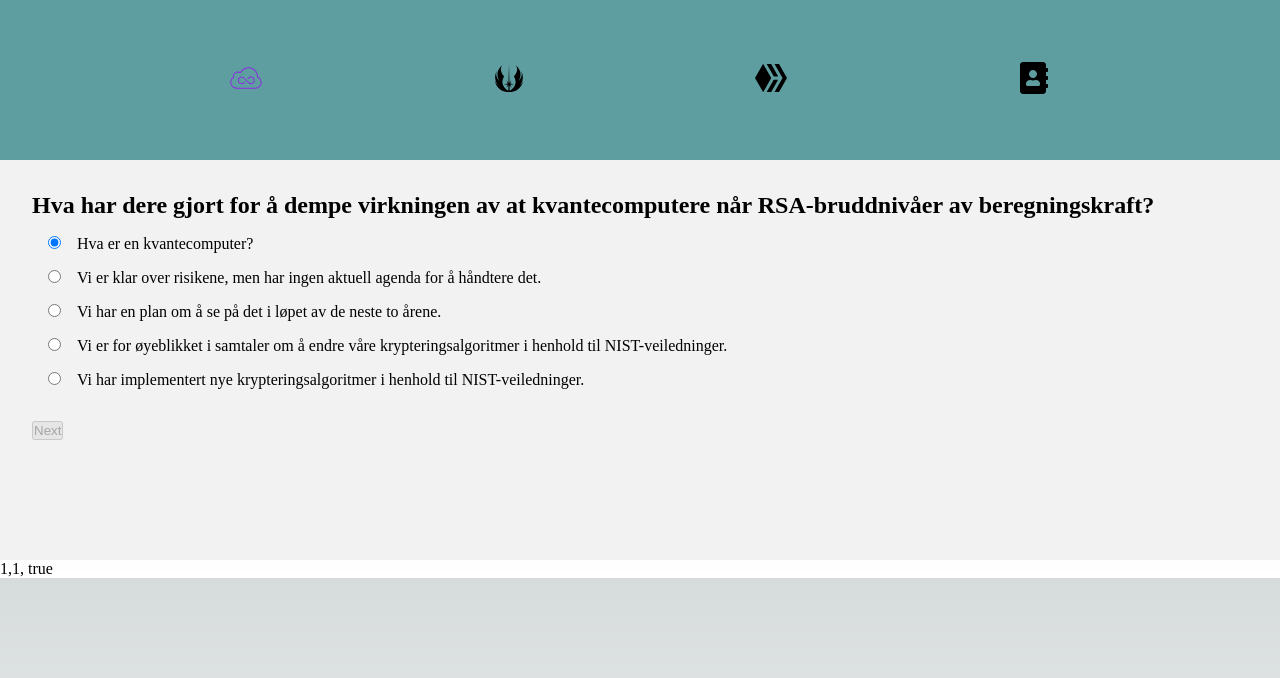
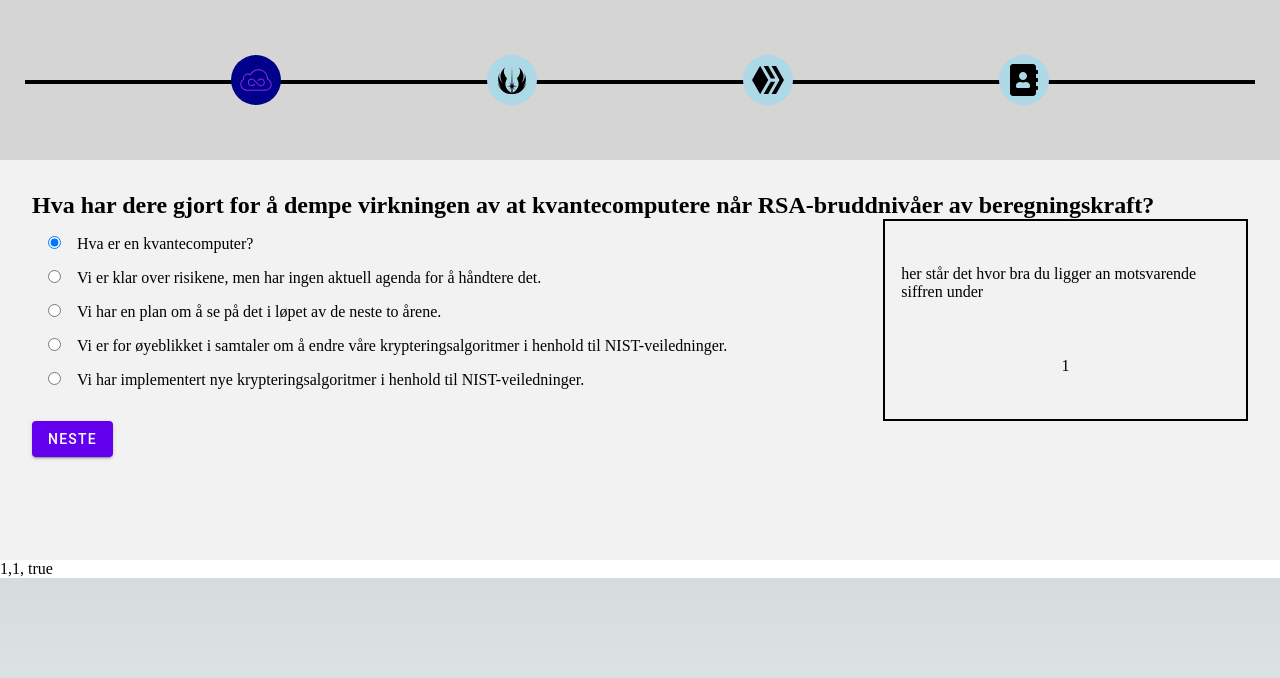
Before and after one commit to Andreas242/sikkertrollis, a Next.js app: page /wizard in a window 1280 px wide. Both pictures are taken after a click on the radio button 54 px from the left and 242 px from the top of the page. Shown: the top 678 px of the page. Built offline with nearby package versions, Linux system fonts and the light colour scheme.

Commit message:
senastekode

```diff
--- a/MOCKDATA/STEPMOCK.tsx
+++ b/MOCKDATA/STEPMOCK.tsx
@@ -20,20 +20,20 @@ const STEPMOCK = [{
     HEADING: 'Hva har selskapet gjort for å beskytte sensitive data?',
     RESPONSES: [
     { id: 1, label: 'Vi har ikke implementert noen sikkerhetstiltak for å beskytte sensitive data.', lvl: 1, feedback: 'Ikke bra' },
-    { id: 2, label: 'Vi krypter data ved hjelp av standard krypteringsalgoritmer.', lvl: 2, feedback: '' },
-    { id: 3, label: 'Vi har implementert tilleggsbeskyttelse ved å kreve tofaktorautentisering for å få tilgang til sensitive data.', lvl: 2, feedback: '' },
-    { id: 4, label: 'Sensitive data lagres på en sikker skytjeneste.', lvl: 2, feedback: '' },
-    { id: 5, label: 'Vi har en kombinasjon av flere av ovennevnte tiltak.', lvl: 3, feedback: '' },
+    { id: 2, label: 'Vi krypter data ved hjelp av standard krypteringsalgoritmer.', lvl: 2, feedback: 'Gjør bedre' },
+    { id: 3, label: 'Vi har implementert tilleggsbeskyttelse ved å kreve tofaktorautentisering for å få tilgang til sensitive data.', lvl: 2, feedback: 'Gjør bedre' },
+    { id: 4, label: 'Sensitive data lagres på en sikker skytjeneste.', lvl: 2, feedback: 'Ganska bra' },
+    { id: 5, label: 'Vi har en kombinasjon av flere av ovennevnte tiltak.', lvl: 3, feedback: 'Vädligt bra' },
 ]
 
 },
 {
     HEADING: 'Hva har selskapet gjort for å beskytte mot trusler fra internett of ting?',
     RESPONSES: [{ id: 1, label: 'Vi er ikke klar over trusler fra IoT.', lvl: 1, feedback: 'Ikke bra' },
-    { id: 1, label: 'Vi overvåker regelmessig for sårbare enheter på nettverket.', lvl: 2, feedback: '' },
-    { id: 1, label: 'Vi har implementert teknologi for å oppdage trusler fra IoT i sanntid.', lvl: 2, feedback: '' },
-    { id: 1, label: 'Vi oppdaterer regelmessig sårbare enheter for å sikre deres sikkerhet.', lvl: 2, feedback: '' },
-    { id: 1, label: 'Vi har en kombinasjon av flere av ovennevnte tiltak.', lvl: 3, feedback: '' }]
+    { id: 2, label: 'Vi overvåker regelmessig for sårbare enheter på nettverket.', lvl: 2, feedback: '' },
+    { id: 3, label: 'Vi har implementert teknologi for å oppdage trusler fra IoT i sanntid.', lvl: 2, feedback: '' },
+    { id: 4, label: 'Vi oppdaterer regelmessig sårbare enheter for å sikre deres sikkerhet.', lvl: 2, feedback: '' },
+    { id: 5, label: 'Vi har en kombinasjon av flere av ovennevnte tiltak.', lvl: 3, feedback: '' }]
 
 },
 
--- a/pages/steps/Step1.tsx
+++ b/pages/steps/Step1.tsx
@@ -38,8 +38,9 @@ const Step1: React.FC<Step1Props> = ({
   };
 
   return (
-    <div>
+    <div key={step}>
       <h2>{content.HEADING}</h2>
+      <div className={styles.responseContainer}>
       <div className={styles.responseContent}>
         {options.map((option) => (
           <div key={option.id} className={styles.responseOption}>
@@ -53,6 +54,16 @@ const Step1: React.FC<Step1Props> = ({
           </div>
         ))}
       </div>
+      {selectedOption && <div className={styles.recommendation}>
+        <div>her står det hvor bra du ligger an motsvarende siffren under</div>
+
+        <div>
+        {selectedOption}
+        </div>
+      </div>
+}
+      </div>
+
     </div>
   );
 };
--- a/pages/wizard.tsx
+++ b/pages/wizard.tsx
@@ -1,8 +1,6 @@
 // components/Wizard.tsx
 import { ReactElement, useState } from "react";
 import Step1 from "./steps/Step1";
-import Step2 from "./steps/Step2";
-import Step3 from "./steps/Step3";
 import FinalStep from "./steps/FinalStep";
 import { FaJsfiddle, FaJediOrder, FaHive, FaAddressBook } from "react-icons/fa";
 import styles from '../styles/Icons.module.css';
@@ -26,7 +24,7 @@ function Wizard() {
             title: `Step ${step}`,
             component: <Step1 setCompletedSteps={setCompletedSteps}
                 completedSteps={completedSteps}
-                content={STEPMOCK[step-1]}
+                content={STEPMOCK[step - 1]}
                 step={step} />,
         },
         {
@@ -50,7 +48,6 @@ function Wizard() {
                     const isActive = numKey === step;
                     const isCompleted = completedSteps.includes(numKey);
                     return (
-
                         <div
                             key={numKey}
                             className={`${styles['step-icon']} ${isActive ? styles.active : ""} ${isCompleted ? styles.completed : ""
@@ -59,7 +56,6 @@ function Wizard() {
                         >
                             {stepIcons[numKey]}
                         </div>
-
                     );
                 })}
             </div>
@@ -74,18 +70,11 @@ function Wizard() {
                             exitActive: styles["step-exit-active"],
                         }}
                         timeout={300}>
-                       {/** {steps[step - 1].component}  */}
                         {steps[0].component}
                     </CSSTransition>
                 </TransitionGroup>
-                {step < steps.length && (
-                    <button
-                        disabled={!isStepCompleted(step.toString())}
-                        onClick={handleStepCompletion}
-                    >
-                        Next
-                    </button>
-                )}
+                <button className={styles.button61} role="button" disabled={!isStepCompleted(step)}
+                    onClick={handleStepCompletion}>Neste</button>
             </div>
             <div>
                 {completedSteps},{step}, {isStepCompleted(step).toString()}
--- a/styles/Icons.module.css
+++ b/styles/Icons.module.css
@@ -15,7 +15,7 @@
 .stepsContainer {
     align-items: center;
     display: flex;
-    background-color: cadetblue;
+    background-color: rgb(213, 213, 213);
     justify-content: space-evenly;
     min-height: 20vh;
 }
@@ -60,3 +60,129 @@
   .responseOption {
     margin-bottom: 1rem;
   }
+
+
+/* CSS */
+.button61 {
+  align-items: center;
+  appearance: none;
+  border-radius: 4px;
+  border-style: none;
+  box-shadow: rgba(0, 0, 0, .2) 0 3px 1px -2px,rgba(0, 0, 0, .14) 0 2px 2px 0,rgba(0, 0, 0, .12) 0 1px 5px 0;
+  box-sizing: border-box;
+  color: #fff;
+  cursor: pointer;
+  display: inline-flex;
+  font-family: Roboto,sans-serif;
+  font-size: .875rem;
+  font-weight: 500;
+  height: 36px;
+  justify-content: center;
+  letter-spacing: .0892857em;
+  line-height: normal;
+  min-width: 64px;
+  outline: none;
+  overflow: visible;
+  padding: 0 16px;
+  position: relative;
+  text-align: center;
+  text-decoration: none;
+  text-transform: uppercase;
+  transition: box-shadow 280ms cubic-bezier(.4, 0, .2, 1);
+  user-select: none;
+  -webkit-user-select: none;
+  touch-action: manipulation;
+  vertical-align: middle;
+  will-change: transform,opacity;
+}
+
+.button61:hover {
+  box-shadow: rgba(0, 0, 0, .2) 0 2px 4px -1px, rgba(0, 0, 0, .14) 0 4px 5px 0, rgba(0, 0, 0, .12) 0 1px 10px 0;
+}
+
+.button61:disabled {
+  background-color: rgba(0, 0, 0, .12);
+  box-shadow: rgba(0, 0, 0, .2) 0 0 0 0, rgba(0, 0, 0, .14) 0 0 0 0, rgba(0, 0, 0, .12) 0 0 0 0;
+  color: rgba(0, 0, 0, .37);
+  cursor: default;
+  pointer-events: none;
+}
+
+.button61:not(:disabled) {
+  background-color: #6200ee;
+}
+
+.button61:focus {
+  box-shadow: rgba(0, 0, 0, .2) 0 2px 4px -1px, rgba(0, 0, 0, .14) 0 4px 5px 0, rgba(0, 0, 0, .12) 0 1px 10px 0;
+}
+
+.button61:active {
+  box-shadow: rgba(0, 0, 0, .2) 0 5px 5px -3px, rgba(0, 0, 0, .14) 0 8px 10px 1px, rgba(0, 0, 0, .12) 0 3px 14px 2px;
+  background: #A46BF5;
+}
+
+.recommendation {
+    min-width: 20%;
+    max-width: 30%;
+    align-items: center;
+    justify-content: space-around;
+    display: flex;
+    flex-direction: column;
+    border: 2px solid black;
+    padding: 1rem;
+}
+
+.responseContainer {
+    display: flex;
+    justify-content: space-between;
+}
+
+
+.stepsContainer {
+  display: flex;
+  align-items: center;
+  position: relative;
+  padding: 0 25px; /* Add padding to match the step-icon width */
+  overflow: hidden; /* Hide the overflowing black line */
+}
+
+.stepsContainer:before {
+  content: '';
+  position: absolute;
+  top: 50%;
+  left: 25px; /* Match the step-icon width */
+  width: calc(100% - 50px); /* Adjust the line width to only span between the first and last icon */
+  height: 4px;
+  background-color: black;
+  z-index: 0; /* Change the z-index value to 0 so the line is visible */
+
+}
+
+.step-icon {
+  display: flex;
+  align-items: center;
+  justify-content: center;
+  width: 50px;
+  height: 50px;
+  background-color: lightblue;
+  border-radius: 50%;
+  cursor: pointer;
+  transition: background-color 0.3s ease, box-shadow 0.3s ease, transform 0.3s ease;
+  z-index: 1; /* Add z-index value to ensure icons are above the black line */
+  position: relative; /* Add position relative to make z-index work */
+
+}
+
+.step-icon.active {
+  background-color: orange;
+}
+
+.step-icon.completed {
+  background-color: darkblue;
+}
+
+.step-icon:hover {
+  background-color: orange;
+  box-shadow: 0 4px 6px rgba(0, 0, 0, 0.1);
+  transform: scale(1.1);
+}
```
Also changed, not shown: pages/steps/Step2.tsx (deleted, +0 -11 lines), pages/steps/Step3.tsx (deleted, +0 -11 lines). Lines whose indentation alone changed are shown as unchanged.
